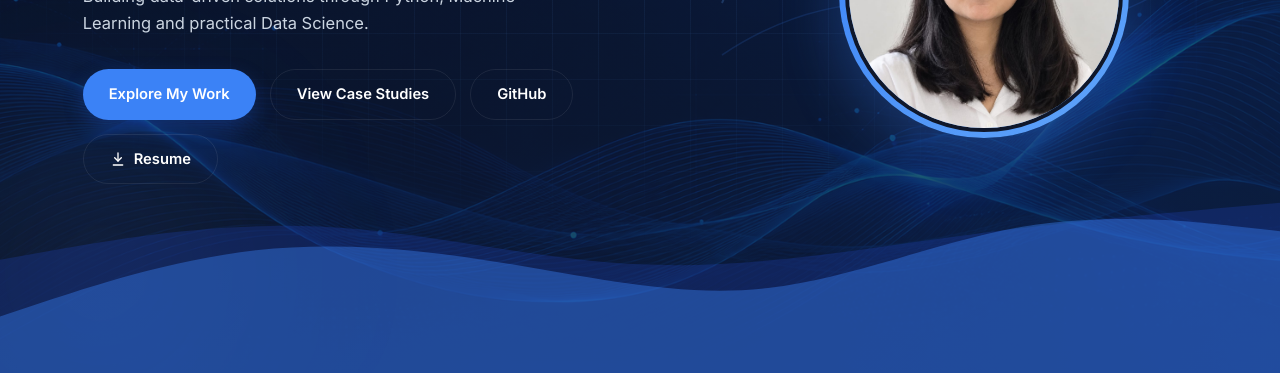
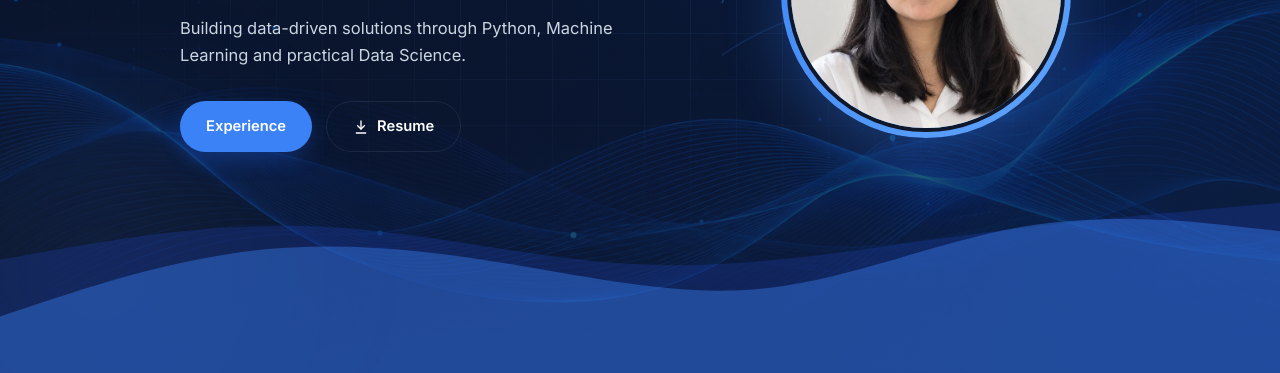
Before and after one commit to SakshiThawre/portfolio, a plain HTML site: page index.html in a window 1280 px wide. Shown: the part 427-800 px from the top of the page. Drawn offline with Linux system fonts and the light colour scheme.

Commit message:
Updated portfolio

```diff
--- a/index.html
+++ b/index.html
@@ -88,10 +88,10 @@
             Building data-driven solutions through Python, Machine Learning and practical Data Science.
           </p>
           <div class="hero__buttons">
-            <a href="projects.html" class="btn btn--primary">Explore My Work</a>
-            <a href="case-studies.html" class="btn btn--outline">View Case Studies</a>
+            <a href="projects.html" class="btn btn--primary">Experience</a>
+            <!-- <a href="case-studies.html" class="btn btn--outline">View Case Studies</a> -->
             <!-- TODO: Replace # with your GitHub profile URL -->
-            <a href="#" target="_blank" rel="noopener noreferrer" class="btn btn--outline">GitHub</a>
+            <!-- <a href="#" target="_blank" rel="noopener noreferrer" class="btn btn--outline">GitHub</a> -->
             <a href="assets/Sakshi-Thawre-Resume.pdf" download="Sakshi-Thawre-Resume.pdf" target="_blank" rel="noopener noreferrer" class="btn btn--outline">
               <svg viewBox="0 0 24 24" width="16" height="16" fill="none" stroke="currentColor" stroke-width="2" stroke-linecap="round" stroke-linejoin="round"><path d="M12 3v12"/><path d="M7 10l5 5 5-5"/><path d="M5 21h14"/></svg>
               Resume
```
Also changed, not shown: education.html (+1 -1 lines).
